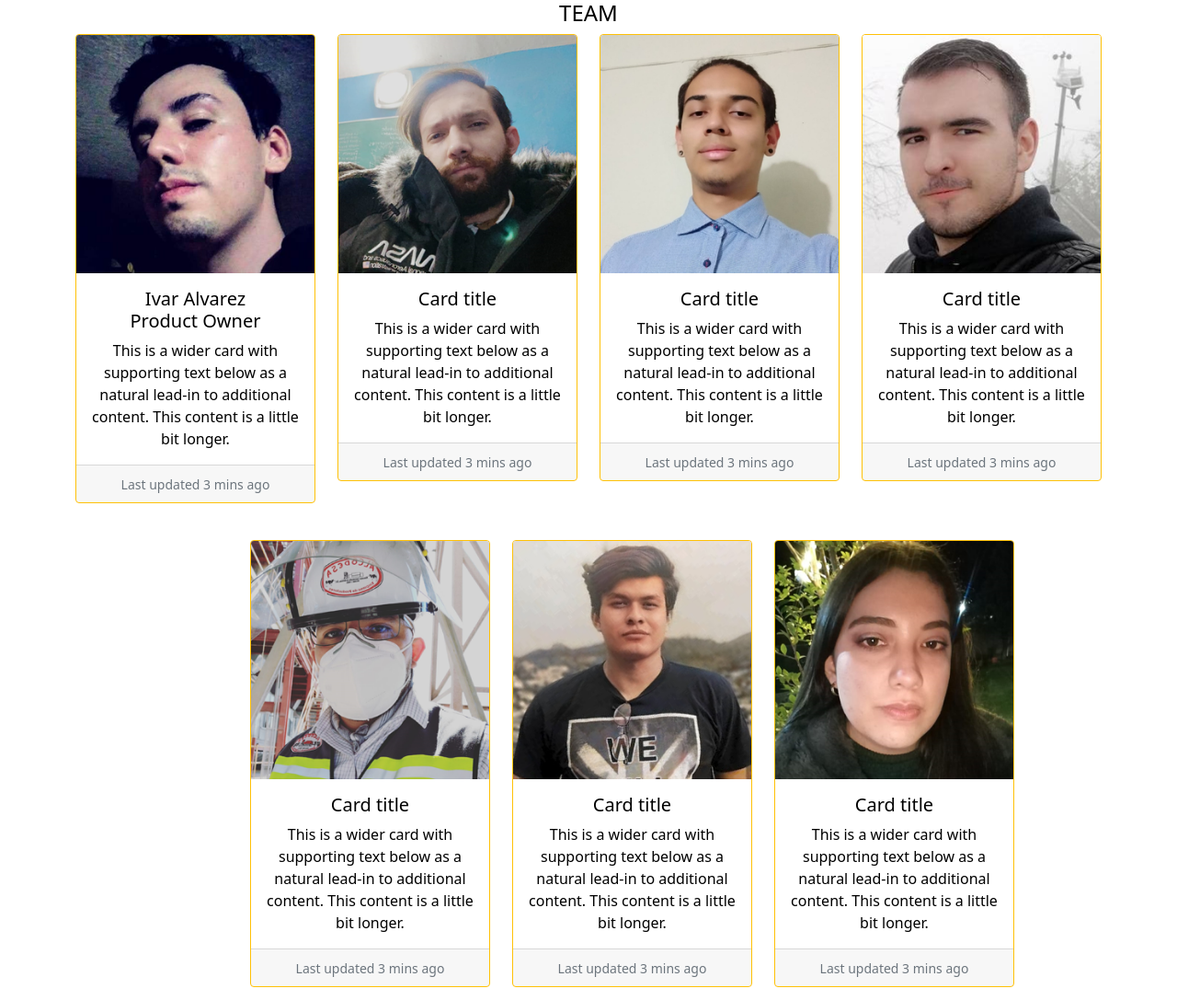
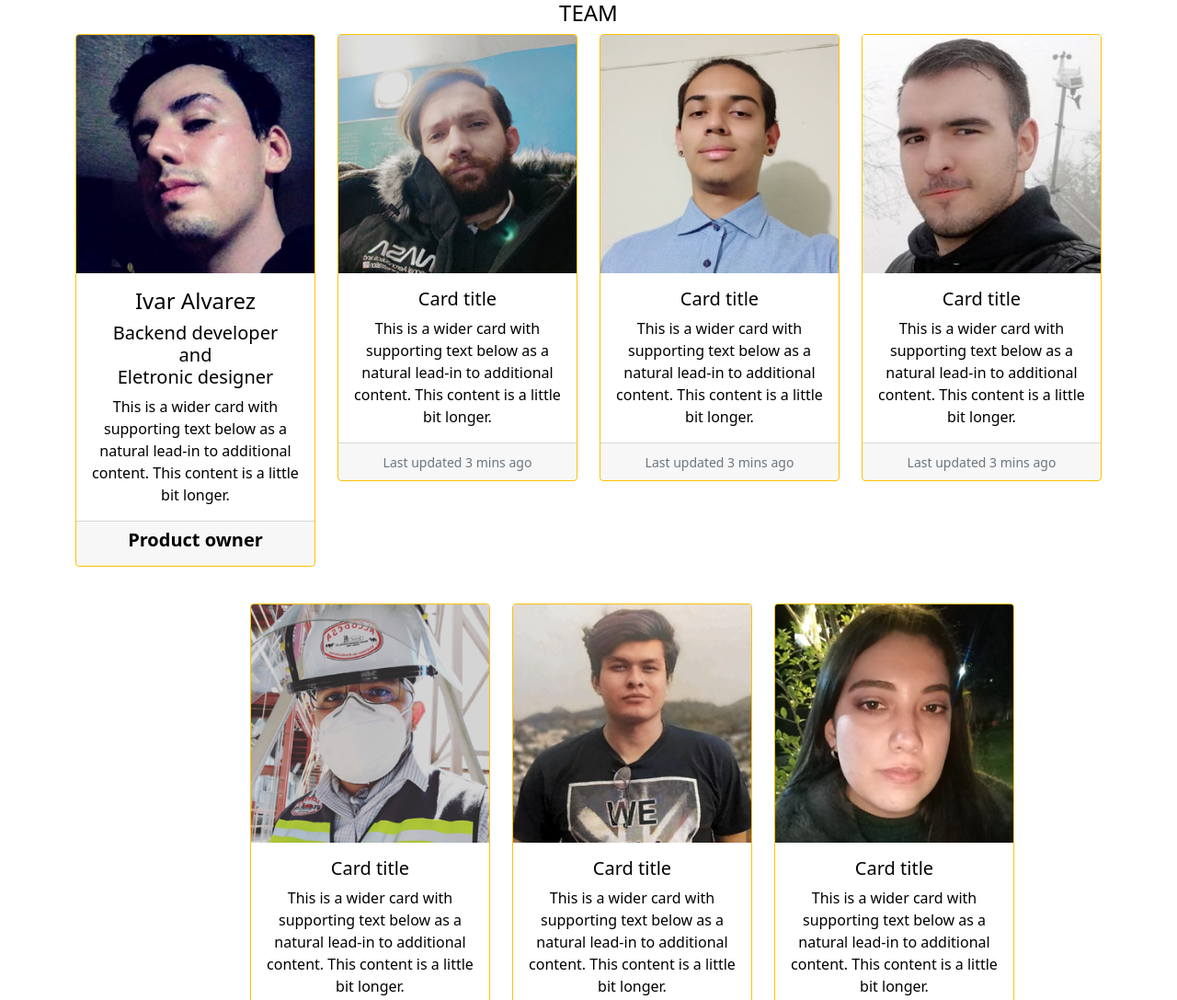
Before and after one commit to ChristianAcadez/MCLARICH-dev-studio, a plain HTML site: page aboutUs.html in a window 1280 px wide. Shown: the top 1087 px of the page at 92% size. Drawn offline with nearby package versions, Linux system fonts and the light colour scheme.

Commit message:
cambioivar

```diff
--- a/aboutUs.html
+++ b/aboutUs.html
@@ -28,12 +28,12 @@
             <div class="card box border-warning mb-3 h-100"  style="max-width: 18rem;">
               <img src="/images/IvarIcon.png" class="card-img-top" alt="...">
               <div class="card-body">
-                <h5 class="card-title">Ivar Alvarez <br>
-                Product Owner</h5>
+                <h4 class="card-title">Ivar Alvarez</h4>
+                <h5>Backend developer <br> and <br> Eletronic designer</h5>
                 <p class="card-text">This is a wider card with supporting text below as a natural lead-in to additional content. This content is a little bit longer.</p>
               </div>
               <div class="card-footer">
-                <small class="text-muted">Last updated 3 mins ago</small>
+                <h5> <strong>Product owner</strong></h5>
               </div>
             </div>
           </div>
```
